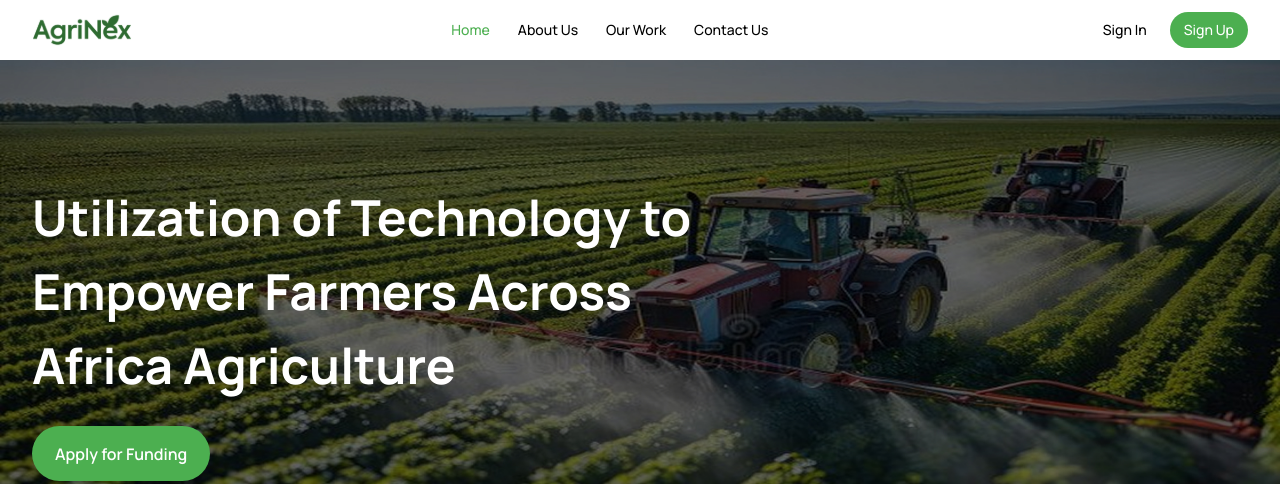
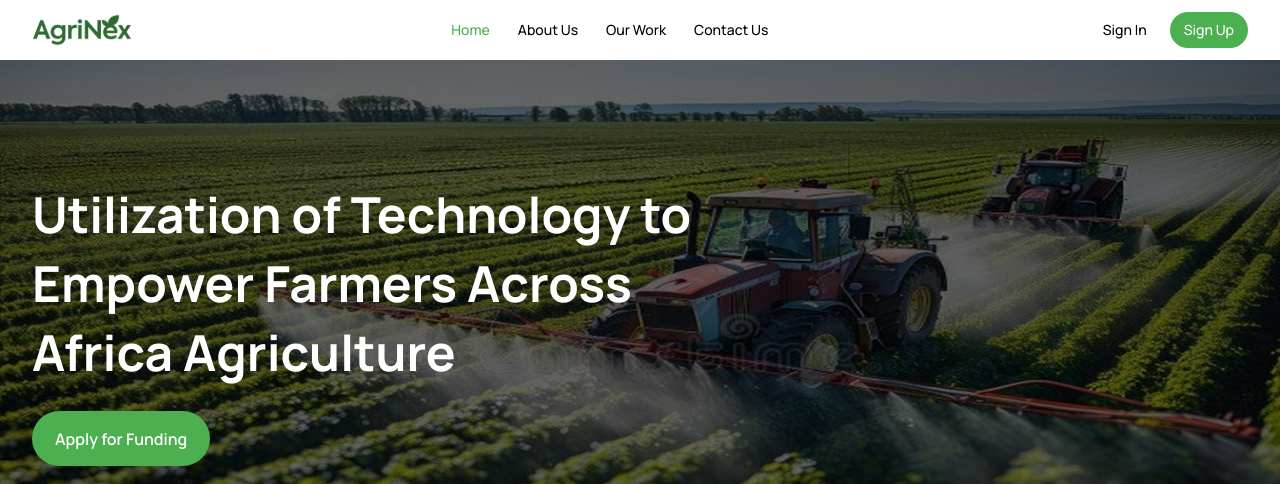
Before and after one commit to Olorunwa-web/AgriNex-app, a React (Vite) app: page / in a window 1280 px wide. Shown: the top 484 px of the page. Built offline with nearby package versions, Linux system fonts and the light colour scheme.

Commit message:
first commit

```diff
--- a/src/pages/Home.jsx
+++ b/src/pages/Home.jsx
@@ -18,7 +18,7 @@
                 <section className = 'container mx-auto px-4 md:px-8'>
                     <div className = 'flex flex-col gap-y-6'>
                         <div className = ' w-full md:w-[600px] lg:w-[770px] xl:w-[700px]'>
-                            <h1 className = 'font-bold text-[1.75rem] md:text-[40px] lg:text-[2.8rem] xl:text-[3.1rem] text-white leading-[40px] md:leading-[57px] lg:leading-[64px] xl:leading-[74px] '>Utilization of Technology to Empower Farmers Across Africa Agriculture</h1>
+                            <h1 className = 'font-bold text-[1.75rem] md:text-[40px] lg:text-[2.8rem] xl:text-[3.1rem] text-white leading-[40px] md:leading-[57px] lg:leading-[64px] xl:leading-[69px] '>Utilization of Technology to Empower Farmers Across Africa Agriculture</h1>
                         </div>
                         <div>
                             <button className = 'md:h-[55px] h-[55px] bg-[#4CAF50] rounded-[56px] px-[23px] md:px-[23px] py-3 text-base font-semibold text-white '>Apply for Funding</button>
```
